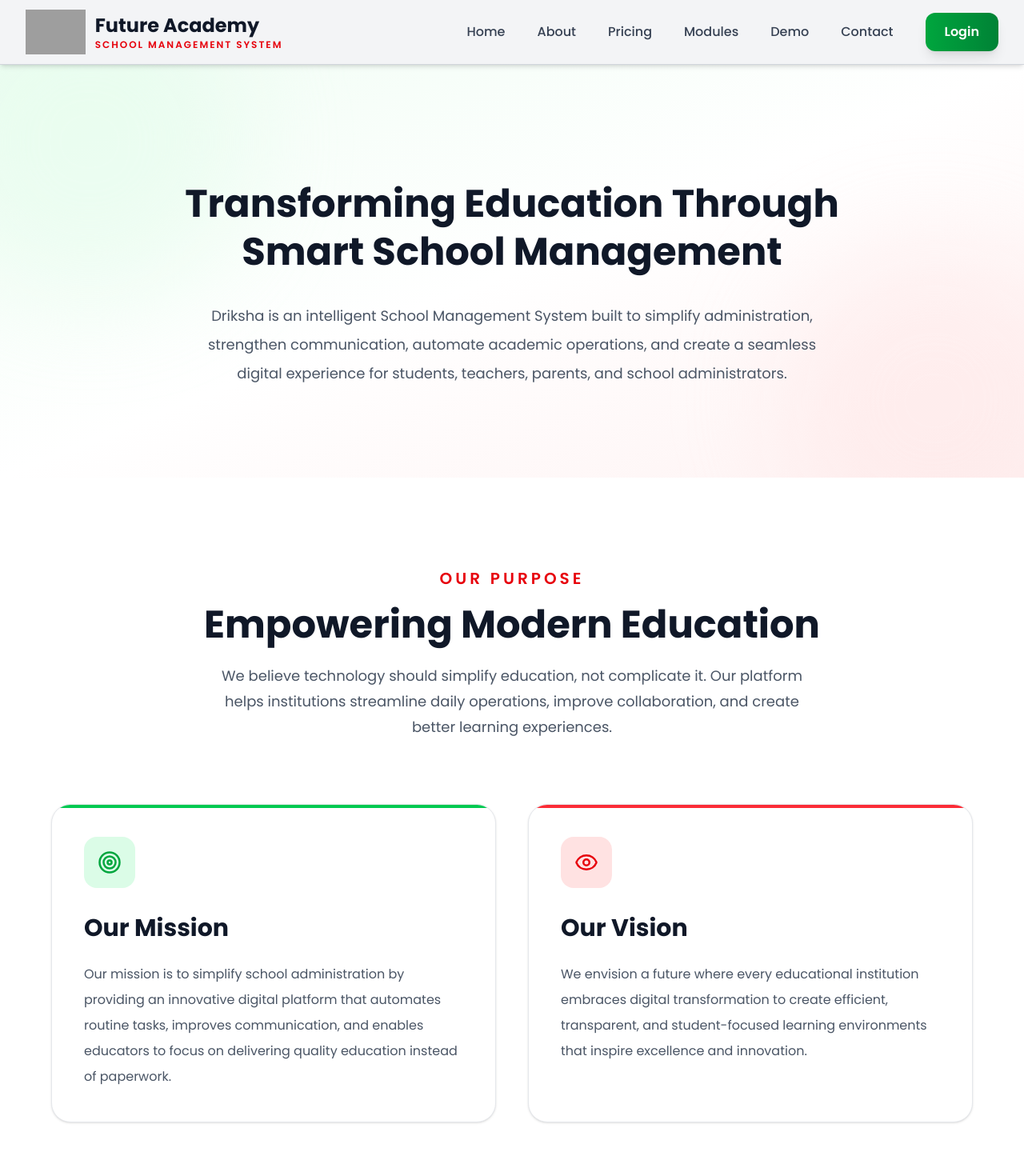
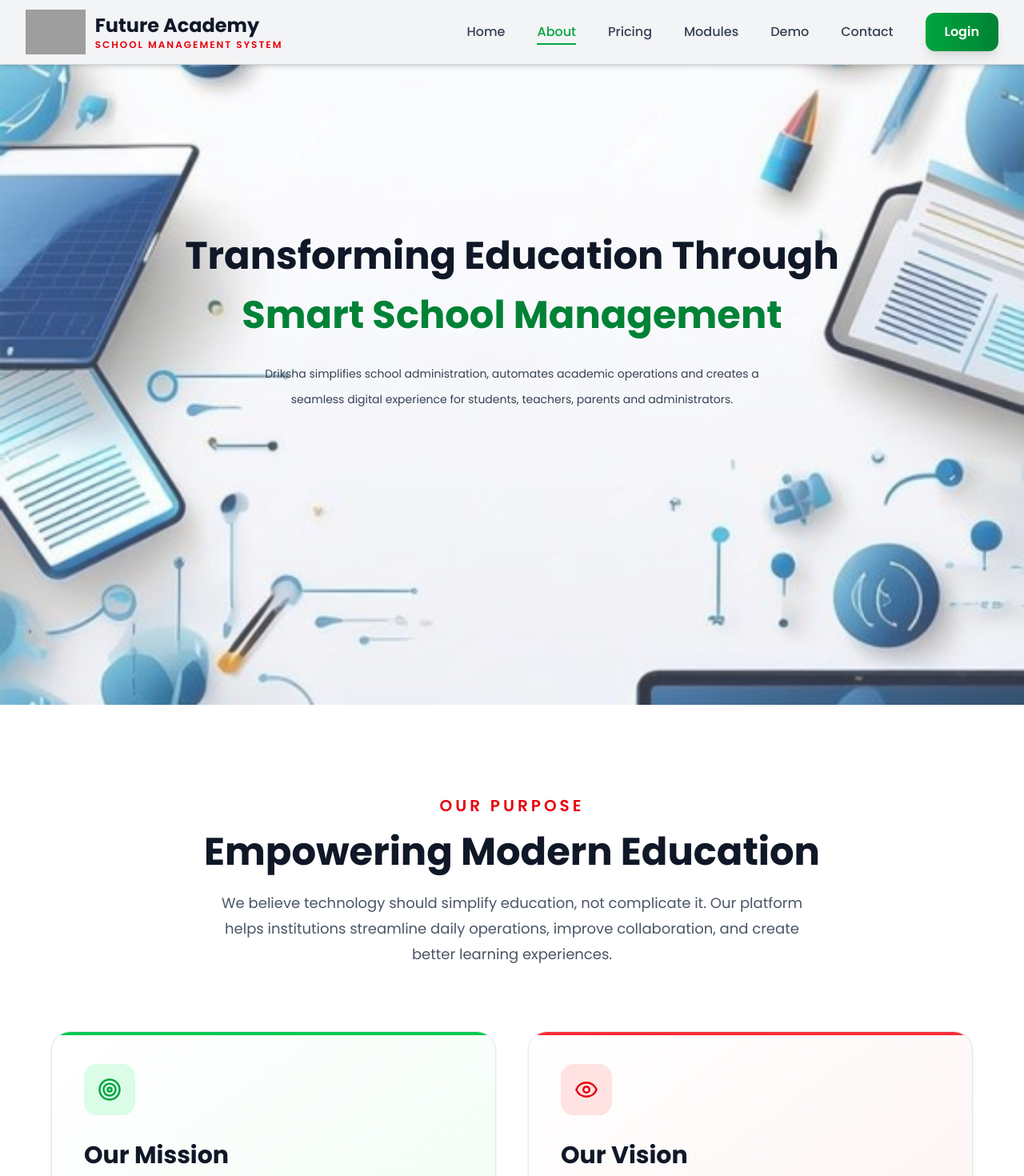
Before and after one commit to srishti09Ch2004/School_Management_, a React (Vite) app: page /about in a window 1280 px wide. Shown: the top 1470 px of the page at 80% size. Built offline with nearby package versions, Linux system fonts and the light colour scheme; grey boxes are pictures that could not be loaded.

Commit message:
updated code

```diff
--- a/src/components/About.jsx
+++ b/src/components/About.jsx
@@ -1,64 +1,64 @@
-
-import {
-  GraduationCap,
-  Target,
-  Eye,
-} from "lucide-react";
+import { Target, Eye } from "lucide-react";
 
 function About() {
   return (
     <>
       {/* Hero Section */}
-      <section className="relative overflow-hidden bg-gradient-to-br from-green-50 via-white to-red-50 py-28">
-        {/* Background Blur */}
-        <div className="absolute -top-24 -left-20 w-96 h-96 bg-green-100/40 rounded-full blur-3xl"></div>
-        <div className="absolute -bottom-24 -right-20 w-96 h-96 bg-red-100/40 rounded-full blur-3xl"></div>
+      <section className="relative min-h-screen overflow-hidden bg-white">
+        {/* Background Image */}
+        <img
+          src="/images/about.jpeg"
+          alt="About"
+          className="absolute inset-0 h-full w-full object-cover object-center"
+        />
 
-        <div className="relative max-w-5xl mx-auto px-6 lg:px-16 text-center">
+        {/* Light Overlay */}
+        <div className="absolute inset-0 bg-white/20" />
 
-          <h1 className="mt-8 text-4xl md:text-5xl font-black leading-tight text-gray-900">
-            Transforming Education Through Smart School Management
+        {/* Content */}
+        <div className="relative z-10 flex min-h-screen items-center justify-center px-6 -mt-20">
+          <div className="max-w-4xl text-center animate-fade-in">
+            <h1 className="text-3xl font-black leading-snug text-gray-900 md:text-5xl">
+              Transforming Education Through
+              <span className="mt-2 block text-green-700">
+                Smart School Management
+              </span>
+            </h1>
 
-          </h1>
-
-          <p className="mt-8 max-w-3xl mx-auto text-lg leading-9 text-gray-600">
-            Driksha is an intelligent School Management System built to
-            simplify administration, strengthen communication, automate
-            academic operations, and create a seamless digital experience
-            for students, teachers, parents, and school administrators.
-          </p>
+            <p className="mx-auto mt-6 max-w-2xl text-base leading-8 text-gray-700 md:text-sm">
+              Driksha simplifies school administration, automates academic
+              operations and creates a seamless digital experience for
+              students, teachers, parents and administrators.
+            </p>
+          </div>
         </div>
       </section>
 
       {/* Mission & Vision */}
-      <section className="py-28 bg-white">
-        <div className="max-w-7xl mx-auto px-6 lg:px-16">
-
+      <section className="bg-white py-28">
+        <div className="mx-auto max-w-7xl px-6 lg:px-16">
           <div className="text-center">
-            <span className="uppercase tracking-[4px] text-red-600 font-semibold text-xl">
+            <span className="text-xl font-semibold uppercase tracking-[4px] text-red-600">
               Our Purpose
             </span>
 
-            <h2 className="mt-5 text-4xl md:text-5xl font-bold text-gray-900">
+            <h2 className="mt-5 text-4xl font-bold text-gray-900 md:text-5xl">
               Empowering Modern Education
             </h2>
 
-            <p className="mt-6 max-w-3xl mx-auto text-lg leading-8 text-gray-600">
+            <p className="mx-auto mt-6 max-w-3xl text-lg leading-8 text-gray-600">
               We believe technology should simplify education, not complicate
               it. Our platform helps institutions streamline daily operations,
               improve collaboration, and create better learning experiences.
             </p>
           </div>
 
-          <div className="grid lg:grid-cols-2 gap-10 mt-20">
+          <div className="mt-20 grid gap-10 lg:grid-cols-2">
+            {/* Mission */}
+            <div className="group relative overflow-hidden rounded-3xl border border-gray-200 bg-gradient-to-br from-white to-green-50 p-10 shadow-sm transition-all duration-500 hover:-translate-y-3 hover:shadow-2xl">
+              <div className="absolute left-0 top-0 h-1 w-full bg-green-500"></div>
 
-            {/* Mission */}
-
-            <div className="group relative overflow-hidden rounded-3xl border border-gray-200 bg-white p-10 shadow-sm transition duration-500 hover:-translate-y-2 hover:shadow-2xl">
-
-              <div className="absolute top-0 left-0 h-1 w-full bg-green-500"></div>
-
-              <div className="w-16 h-16 rounded-2xl bg-green-100 text-green-600 flex items-center justify-center">
+              <div className="flex h-16 w-16 items-center justify-center rounded-2xl bg-green-100 text-green-600">
                 <Target size={30} />
               </div>
 
@@ -66,22 +66,19 @@ function About() {
                 Our Mission
               </h3>
 
-              <p className="mt-6 text-gray-600 leading-8">
+              <p className="mt-6 leading-8 text-gray-600">
                 Our mission is to simplify school administration by providing
                 an innovative digital platform that automates routine tasks,
                 improves communication, and enables educators to focus on
                 delivering quality education instead of paperwork.
               </p>
-
             </div>
 
             {/* Vision */}
+            <div className="group relative overflow-hidden rounded-3xl border border-gray-200 bg-gradient-to-br from-white to-red-50 p-10 shadow-sm transition-all duration-500 hover:-translate-y-3 hover:shadow-2xl">
+              <div className="absolute left-0 top-0 h-1 w-full bg-red-500"></div>
 
-            <div className="group relative overflow-hidden rounded-3xl border border-gray-200 bg-white p-10 shadow-sm transition duration-500 hover:-translate-y-2 hover:shadow-2xl">
-
-              <div className="absolute top-0 left-0 h-1 w-full bg-red-500"></div>
-
-              <div className="w-16 h-16 rounded-2xl bg-red-100 text-red-600 flex items-center justify-center">
+              <div className="flex h-16 w-16 items-center justify-center rounded-2xl bg-red-100 text-red-600">
                 <Eye size={30} />
               </div>
 
@@ -89,17 +86,14 @@ function About() {
                 Our Vision
               </h3>
 
-              <p className="mt-6 text-gray-600 leading-8">
+              <p className="mt-6 leading-8 text-gray-600">
                 We envision a future where every educational institution
                 embraces digital transformation to create efficient,
                 transparent, and student-focused learning environments that
                 inspire excellence and innovation.
               </p>
-
             </div>
-
           </div>
-
         </div>
       </section>
     </>
--- a/src/components/Navbar.jsx
+++ b/src/components/Navbar.jsx
@@ -1,5 +1,5 @@
 import { useState } from "react";
-import { Link } from "react-router-dom";
+import { Link, NavLink } from "react-router-dom";
 import { Menu, X } from "lucide-react";
 
 function Navbar() {
@@ -18,48 +18,53 @@ function Navbar() {
   ];
 
   return (
-    <nav className="sticky top-0 z-50 bg-gray-100 border-b border-gray-300 shadow-md">
-      <div className="max-w-7xl mx-auto h-20 px-4 sm:px-6 lg:px-8 flex items-center justify-between">
-
+    <nav className="sticky top-0 z-50 border-b border-gray-300 bg-gray-100 shadow-md">
+      <div className="mx-auto flex h-20 max-w-7xl items-center justify-between px-4 sm:px-6 lg:px-8">
         {/* Logo */}
         <Link to="/" className="flex items-center gap-3">
           <img
             src="/images/logo6.png"
             alt="Future Academy Logo"
-            className="h-10 sm:h-12 md:h-14 w-auto"
+            className="h-10 w-auto sm:h-12 md:h-14"
           />
 
           <div>
-            <h1 className="text-lg sm:text-xl lg:text-2xl font-bold text-gray-900">
+            <h1 className="text-lg font-bold text-gray-900 sm:text-xl lg:text-2xl">
               {schoolName}
             </h1>
 
-            <p className="text-[10px] sm:text-xs uppercase tracking-[2px] font-semibold text-red-600">
+            <p className="text-[10px] font-semibold uppercase tracking-[2px] text-red-600 sm:text-xs">
               {tagline}
             </p>
           </div>
         </Link>
 
         {/* Desktop Navigation */}
-        <div className="hidden lg:flex items-center gap-8 xl:gap-10">
+        <div className="hidden items-center gap-8 xl:gap-10 lg:flex">
           {menus.map((menu) => (
-            <Link
+            <NavLink
               key={menu.name}
               to={menu.path}
-              className="relative text-gray-700 font-medium transition duration-300 hover:text-green-600
-              after:absolute after:left-0 after:-bottom-1 after:h-[2px]
-              after:w-0 after:bg-green-600 after:transition-all
-              after:duration-300 hover:after:w-full"
+              end={menu.path === "/"}
+              className={({ isActive }) =>
+                `relative font-medium transition duration-300
+                 after:absolute after:left-0 after:-bottom-1
+                 after:h-[2px] after:bg-green-600
+                 after:transition-all after:duration-300
+                 ${
+                   isActive
+                     ? "text-green-600 after:w-full"
+                     : "text-gray-700 hover:text-green-600 after:w-0 hover:after:w-full"
+                 }`
+              }
             >
               {menu.name}
-            </Link>
+            </NavLink>
           ))}
 
           <Link
             to="/login"
-            className="rounded-xl bg-gradient-to-r from-green-600 to-green-700
-            px-6 py-3 text-white font-semibold shadow-lg
-            hover:-translate-y-1 hover:shadow-xl transition duration-300"
+            className="rounded-xl bg-gradient-to-r from-green-600 to-green-700 px-6 py-3 font-semibold text-white shadow-lg transition duration-300 hover:-translate-y-1 hover:shadow-xl"
           >
             Login
           </Link>
@@ -68,7 +73,7 @@ function Navbar() {
         {/* Mobile Menu Button */}
         <button
           onClick={() => setMenuOpen(!menuOpen)}
-          className="lg:hidden p-2 rounded-lg hover:bg-gray-200 transition"
+          className="rounded-lg p-2 transition hover:bg-gray-200 lg:hidden"
         >
           {menuOpen ? (
             <X size={30} className="text-gray-800" />
@@ -80,36 +85,39 @@ function Navbar() {
 
       {/* Mobile Menu */}
       <div
-        className={`lg:hidden overflow-hidden transition-all duration-300 ${
+        className={`overflow-hidden transition-all duration-300 lg:hidden ${
           menuOpen ? "max-h-[500px]" : "max-h-0"
         }`}
       >
-        <div className="bg-white border-t border-gray-200 shadow-lg">
+        <div className="border-t border-gray-200 bg-white shadow-lg">
           <div className="flex flex-col py-4">
-
             {menus.map((menu) => (
-              <Link
+              <NavLink
                 key={menu.name}
                 to={menu.path}
+                end={menu.path === "/"}
                 onClick={() => setMenuOpen(false)}
-                className="px-6 py-3 text-gray-700 font-medium hover:bg-green-50 hover:text-green-600 transition"
+                className={({ isActive }) =>
+                  `px-6 py-3 font-medium transition ${
+                    isActive
+                      ? "bg-green-50 text-green-600"
+                      : "text-gray-700 hover:bg-green-50 hover:text-green-600"
+                  }`
+                }
               >
                 {menu.name}
-              </Link>
+              </NavLink>
             ))}
 
             <div className="px-6 pt-4">
               <Link
                 to="/login"
                 onClick={() => setMenuOpen(false)}
-                className="block text-center rounded-xl bg-gradient-to-r
-                from-green-600 to-green-700 py-3 text-white
-                font-semibold shadow-lg hover:shadow-xl transition"
+                className="block rounded-xl bg-gradient-to-r from-green-600 to-green-700 py-3 text-center font-semibold text-white shadow-lg transition hover:shadow-xl"
               >
                 Login
               </Link>
             </div>
-
           </div>
         </div>
       </div>
```
Also changed, not shown: src/App.jsx (+18 -11 lines), public/images/about.jpeg (added).
